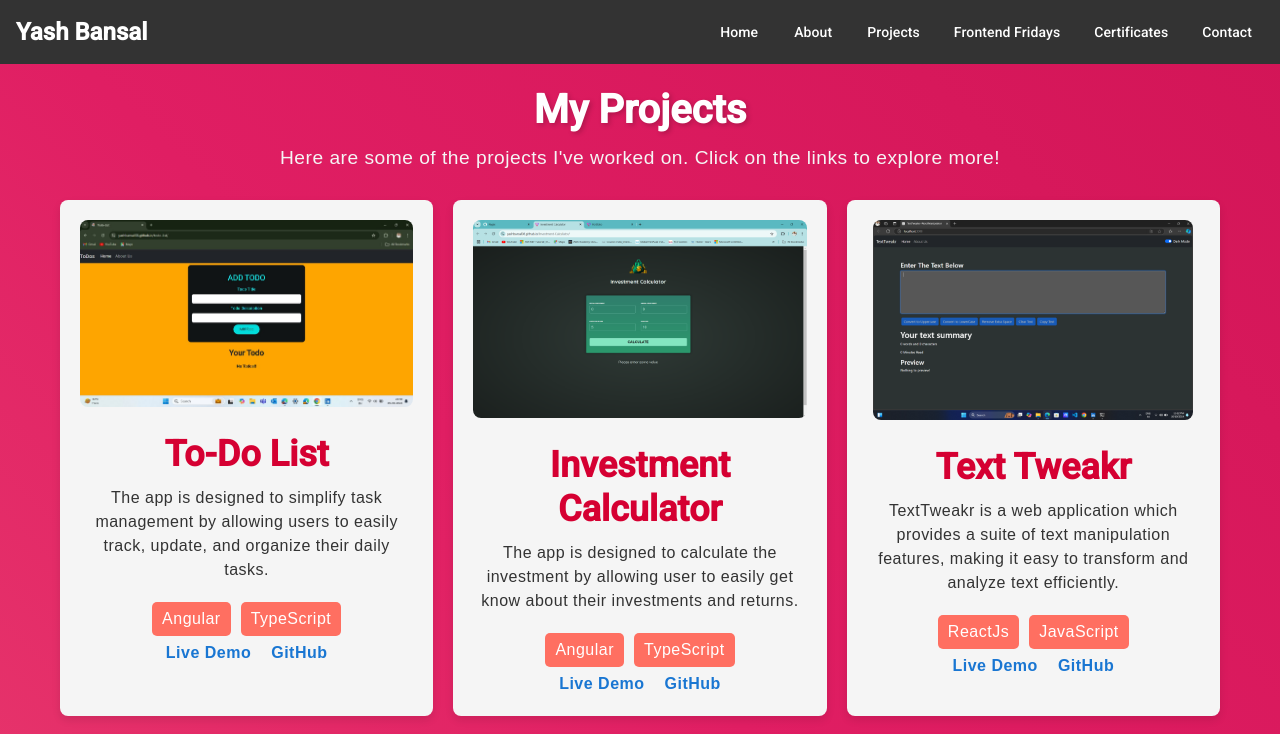
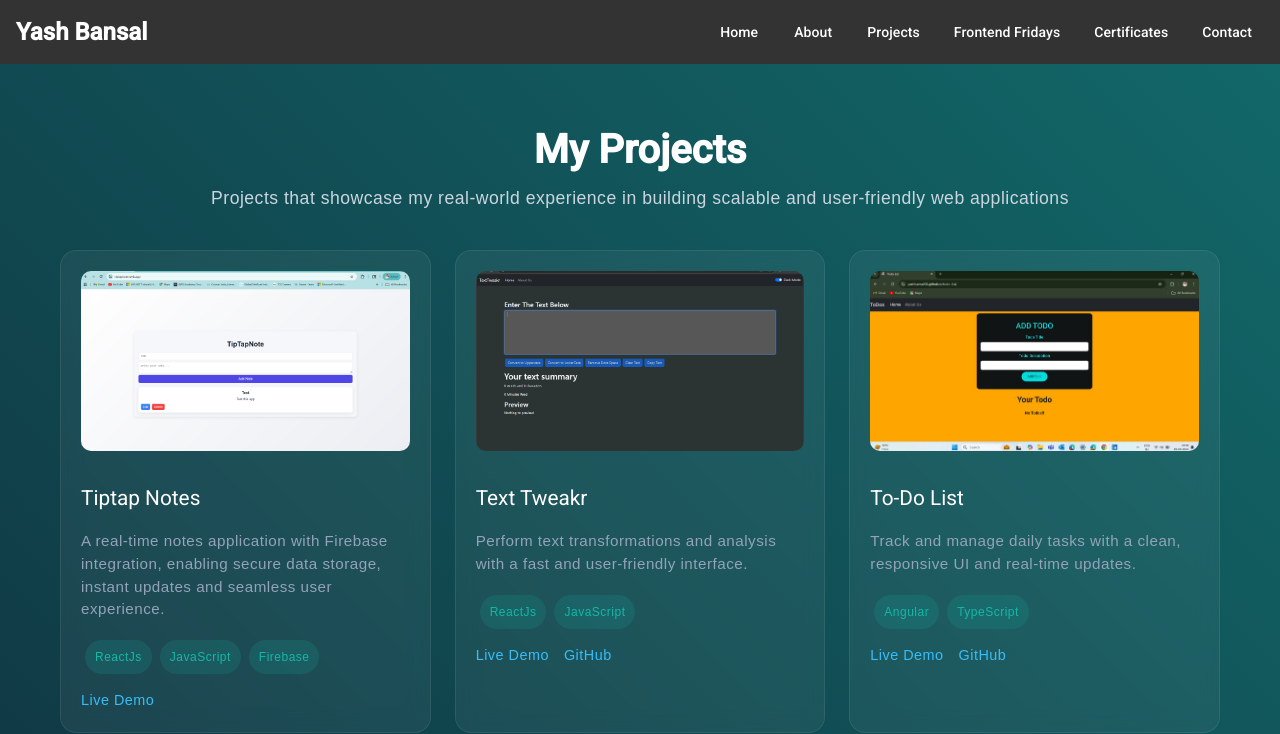
Before and after one commit to YaShBaNsAl08/angular-portfolio-yash, an Angular app: page /project in a window 1280 px wide. Shown: the top 734 px of the page. Built offline with nearby package versions, Linux system fonts and the light colour scheme.

Commit message:
UI update

```diff
--- a/src/app/app.component.css
+++ b/src/app/app.component.css
@@ -1,6 +1,6 @@
 :host{
     display: block;
-    background: linear-gradient(45deg, #ff4b6e, #ff8c8c, #e01e63, #b3003b);
+    background: linear-gradient(45deg, #020617, #0f172a, #14b8a6);
     background-size: 400% 400%;
     animation: gradientShift 15s ease infinite;
 
--- a/src/app/components/home/home.component.html
+++ b/src/app/components/home/home.component.html
@@ -1,30 +1,37 @@
 <div @fadeIn class="home-container">
-    <div class="intro">
-        <div id="pic">
-        <div class="profile-wrapper"><img src="my profile.png" alt="profile-pic" class="profile-pic"></div>
-        <span class="exp-tag">2+ Years Experience</span>
-        </div>
-        <h1>Hii, I'm Yash Bansal</h1>
-        <p>{{text}}</p>
-        <p>I love creating modern web applications with Angular or React</p>
-        <button mat-raised-button color="primary" routerLink="/project"><mat-icon>visibility</mat-icon>View My Projects</button>
+  <div class="intro">
+    <div id="pic">
+      <div class="profile-wrapper">
+        <img src="my profile.png" alt="profile-pic" class="profile-pic" />
+      </div>
+      <span class="exp-tag">3+ Years | Production Experience</span>
     </div>
-    <!-- <div>
-        <a
-  href="https://drive.google.com/file/d/1Kiw3jsYcW8MfquRFESnktZZoAkGxZYPW/view?usp=sharing"
-  download
-  class="resume-btn"
-  data-aos="zoom-in"
-  data-aos-delay="200">
-  <button mat-raised-button color="accent">
-    <mat-icon>download</mat-icon>
-    Download CV
-  </button>
-</a>
+    <h1>Hii, I'm Yash Bansal</h1>
+    <p>{{ text }}</p>
+    <p class="headline">
+      Frontend-focused Full-Stack Developer building scalable web applications
+    </p>
 
-    </div> -->
-    <div class="social-link">
-        <a href="https://github.com/YaShBaNsAl08" target="_blank"><img src="github-logo.png" alt="github" /></a>
-        <a href="https://www.linkedin.com/in/yash-bansal-03076a1b6" target="_blank"><img src="linkedin-logo.png" alt="linkedin" /></a>
+    <p class="subtext">
+      Experienced in Angular & React with hands-on API integration and
+      real-world project development
+    </p>
+    <div id="btn-1">
+      <button mat-raised-button color="primary" routerLink="/project">
+        <mat-icon>visibility</mat-icon>Explore My Work
+      </button>
+      <button mat-raised-button color="primary" routerLink="/contact">
+        <mat-icon>contact_mail</mat-icon>Contact Me
+      </button>
     </div>
+  </div>
+  <p class="availability">Open to new opportunities</p>
+  <div class="social-link">
+    <a href="https://github.com/YaShBaNsAl08" target="_blank"
+      ><img src="github-logo.png" alt="github"
+    /></a>
+    <a href="https://www.linkedin.com/in/yash-bansal-03076a1b6" target="_blank"
+      ><img src="linkedin-logo.png" alt="linkedin"
+    /></a>
+  </div>
 </div>
--- a/src/app/components/home/home.component.ts
+++ b/src/app/components/home/home.component.ts
@@ -1,4 +1,4 @@
-import { Component, OnInit } from '@angular/core';
+import { Component, HostListener, OnInit } from '@angular/core';
 import { MatButtonModule } from '@angular/material/button';
 import { MatIconModule } from '@angular/material/icon';
 import { RouterLink } from '@angular/router';
@@ -14,7 +14,7 @@ import * as AOS from 'aos';
 })
 export class HomeComponent implements OnInit{
 text='';
-f_text='A passionate Front-end Web Developer';
+f_text='Angular | React | Javascript | Typescript | APIs | Full-Stack Development';
 i=0;
 constructor(){
   this.typetext();
@@ -31,4 +31,13 @@ typetext(){
   },100);
 }
 }
+@HostListener('mousemove', ['$event'])
+onMouseMove(e: MouseEvent) {
+  const x = (e.clientX / window.innerWidth) * 100;
+  const y = (e.clientY / window.innerHeight) * 100;
+
+  document.documentElement.style.setProperty('--x', `${x}%`);
+  document.documentElement.style.setProperty('--y', `${y}%`);
 }
+
+}
--- a/src/app/components/projects/projects.component.css
+++ b/src/app/components/projects/projects.component.css
@@ -1,7 +1,7 @@
 .projects-container {
   max-width: 1200px;
   margin: 0 auto;
-    padding: 20px;
+  padding: 60px 20px;
   text-align: center;
   font-family: 'Poppins', sans-serif;
 }
@@ -10,74 +10,79 @@
   font-size: 2.5rem;
   margin-bottom: 10px;
   color: #ffffff;
-    font-weight: bold;
-    text-shadow: 2px 2px 5px rgb(0, 0, 0, 0.2);
+  font-weight: 700;
 }
 
 .projects-container p {
-    font-size: 1.2rem;
-    color: #f5f5f5;
-    margin-bottom: 30px;
+  font-size: 1.1rem;
+  color: #cbd5e1;
+  margin-bottom: 40px;
 }
 
 .projects-grid {
   display: grid;
   grid-template-columns: repeat(auto-fit, minmax(300px, 1fr));
-    gap: 20px;
+  gap: 24px;
 }
 
 .project-card {
-    background-color: #f5f5f5;
-    border-radius: 8px;
+  background: rgba(255, 255, 255, 0.05);
+  border: 1px solid rgba(255, 255, 255, 0.08);
+  backdrop-filter: blur(10px);
+  border-radius: 16px;
   padding: 20px;
-    box-shadow: 0 4px 8px rgba(0, 0, 0, 0.1);
-    transition: transform 0.3s ease, box-shadow 0.3s ease;
-    display: flex;
-    flex-direction: column;
-    align-items: center;
+  transition: all 0.3s ease;
+  text-align: left;
+}
+
+.project-card:hover {
+  transform: translateY(-8px);
+  border-color: rgba(255, 255, 255, 0.2);
 }
 
 .project-card img {
-    max-width: 100%;
-    max-height: 200px;
-    border-radius: 8px;
+  width: 100%;
+  height: 180px;
+  object-fit: cover;
+  border-radius: 10px;
   margin-bottom: 15px;
 }
 
 .project-card h3 {
   margin: 10px 0;
-    color: #d50032;
-    font-weight: bold;
+  color: #ffffff;
+  font-size: 1.3rem;
 }
 
 .project-card p {
-    font-size: 1rem;
-    color: #333;
+  font-size: 0.95rem;
+  color: #94a3b8;
   margin-bottom: 15px;
+  line-height: 1.5;
 }
 
 .tech-used span {
   display: inline-block;
-    background-color: #ff6f61;
-    color: white;
+  background: rgba(20, 184, 166, 0.15);
+  color: #14b8a6;
   padding: 5px 10px;
-    border-radius: 5px;
-    margin: 5px;
+  border-radius: 20px;
+  margin: 4px;
+  font-size: 0.75rem;
+}
+
+.project-links {
+  margin-top: 10px;
 }
 
 .project-links a {
-    margin: 10px;
+  margin-right: 15px;
   text-decoration: none;
-    color: #1976d2;
-    font-weight: bold;
-    transition: color 0.3s ease;
+  color: #38bdf8;
+  font-size: 0.9rem;
+  transition: all 0.3s ease;
 }
 
 .project-links a:hover {
-    color: #ff3366;
+  color: #14b8a6;
 }
-
-  .project-card:hover {
-    transform: scale(1.05);
-    box-shadow: 0 8px 16px rgba(0, 0, 0, 0.2);
-  }
--- a/src/app/components/projects/projects.component.html
+++ b/src/app/components/projects/projects.component.html
@@ -1,6 +1,6 @@
 <section class="projects-container">
     <h2>My Projects</h2>
-    <p>Here are some of the projects I've worked on. Click on the links to explore more!</p>
+    <p>Projects that showcase my real-world experience in building scalable and user-friendly web applications</p>
 
     <div class="projects-grid">
       <div class="project-card" *ngFor="let project of projects">
--- a/src/app/components/projects/projects.component.ts
+++ b/src/app/components/projects/projects.component.ts
@@ -11,9 +11,27 @@ import { CommonModule } from '@angular/common';
 export class ProjectsComponent {
   projects = [
     {
+      title: 'Tiptap Notes',
+      description:
+        'A real-time notes application with Firebase integration, enabling secure data storage, instant updates and seamless user experience.',
+      technologies: ['ReactJs', 'JavaScript','Firebase'],
+      liveDemo: 'https://tiptapnote.web.app/',
+      github: '',
+      image: 'Tiptap.png',
+    },
+    {
+      title: 'Text Tweakr',
+      description:
+        'Perform text transformations and analysis with a fast and user-friendly interface.',
+      technologies: ['ReactJs', 'JavaScript'],
+      liveDemo: 'https://drive.google.com/file/d/1Xrj8lZxqaVLCDNnts0Q6WcIb2_py6xLp/view?usp=drive_link',
+      github: 'https://github.com/YaShBaNsAl08/text-tweakr',
+      image: 'Text tweakr.png',
+    },
+    {
       title: 'To-Do List',
       description:
-        'The app is designed to simplify task management by allowing users to easily track, update, and organize their daily tasks.',
+        'Track and manage daily tasks with a clean, responsive UI and real-time updates.',
       technologies: ['Angular', 'TypeScript'],
       liveDemo: 'https://yashbansal08.github.io/todo-list/',
       github: 'https://github.com/YaShBaNsAl08/todo-list',
@@ -22,25 +40,16 @@ export class ProjectsComponent {
     {
       title: 'Investment Calculator',
       description:
-        'The app is designed to calculate the investment by allowing user to easily get know about their investments and returns.',
+        'Calculate investment returns instantly with dynamic inputs and real-time results.',
       technologies: ['Angular', 'TypeScript'],
       liveDemo: 'https://yashbansal08.github.io/Investment-Calculator/',
       github: 'https://github.com/YaShBaNsAl08/Investment-Calculator',
       image: 'investment.png',
     },
     {
-      title: 'Text Tweakr',
-      description:
-        'TextTweakr is a web application which provides a suite of text manipulation features, making it easy to transform and analyze text efficiently.',
-      technologies: ['ReactJs', 'JavaScript'],
-      liveDemo: 'https://drive.google.com/file/d/1Xrj8lZxqaVLCDNnts0Q6WcIb2_py6xLp/view?usp=drive_link',
-      github: 'https://github.com/YaShBaNsAl08/text-tweakr',
-      image: 'Text tweakr.png',
-    },
-    {
       title: 'Farewell Card',
       description:
-        'The Farewell Card Website offers creative, heartfelt farewells with sleek design and smooth animations.',
+        'Create personalized farewell messages with smooth animations and a modern design.',
       technologies: ['HTML', 'CSS'],
       liveDemo: 'https://yashbansal08.github.io/Farewell_MIT/',
       github: 'https://github.com/YaShBaNsAl08/Farewell_MIT',
@@ -49,7 +58,7 @@ export class ProjectsComponent {
     {
       title: 'Birthday Wish',
       description:
-        'A personalized birthday wish built using HTML, CSS, JavaScript, featuring a coundown timer, interactive carousel, festive animation, and background music to create a memorable and engaging experience.',
+        'Interactive birthday experience with countdown timer, animations and music for a memorable feel.',
       technologies: ['HTML', 'CSS','JavaScript'],
       liveDemo: 'https://yashbansal08.github.io/Birthday-Template/',
       github: 'https://github.com/YaShBaNsAl08/Birthday-Template',
@@ -58,7 +67,7 @@ export class ProjectsComponent {
     {
       title: 'Weather App',
       description:
-        'This weather application, developed using HTML, CSS, and JavaScript, offers a modern and user-friendly interface for accessing real-time weather information.',
+        'Get real-time weather updates with a clean, responsive and user-friendly interface.',
       technologies: ['HTML', 'CSS'],
       liveDemo: 'https://yashbansal08.github.io/Weather-App/',
       github: 'https://github.com/YaShBaNsAl08/Weather-App',
@@ -67,7 +76,7 @@ export class ProjectsComponent {
     {
       title: 'Calculator',
       description:
-        'Explore our interactive calculator, built with HTML5, CSS3, and JavaScript, offering sleek design and smooth functionality.',
+        'Interactive calculator with smooth UI and real-time calculations for a seamless user experience.',
       technologies: ['HTML', 'CSS'],
       liveDemo: 'https://yashbansal08.github.io/CALCULATOR/',
       github: 'https://github.com/YaShBaNsAl08/CALCULATOR',
@@ -76,7 +85,7 @@ export class ProjectsComponent {
     {
       title: 'Store Helper Project',
       description:
-        'A data analysis tool that provides customer insights to help businesses improve decision-making and boost revenue.',
+        'Analyze customer data to generate insights that improve decision-making and boost business revenue.',
       technologies: ['Python', 'Pandas', 'Data Analysis'],
       liveDemo: '',
       github: 'https://github.com/YaShBaNsAl08/STORE-HELPER',
@@ -85,7 +94,7 @@ export class ProjectsComponent {
     {
       title: 'Email Fraud Detection Tool',
       description:
-        'A desktop application built with Python to detect fraudulent emails in real time using machine learning.',
+        'Detect fraudulent emails in real-time using machine learning and intelligent pattern analysis.',
       technologies: ['Python', 'Naive Bayes', 'Tkinter'],
       liveDemo: '',
       github: 'https://github.com/YaShBaNsAl08/IBM_Intership',
```
Also changed, not shown: src/app/components/home/home.component.css (+65 -2 lines), public/Tiptap.png (added), 1 other file (tests, documents, lock files or other folders). Lines whose indentation alone changed are shown as unchanged.
